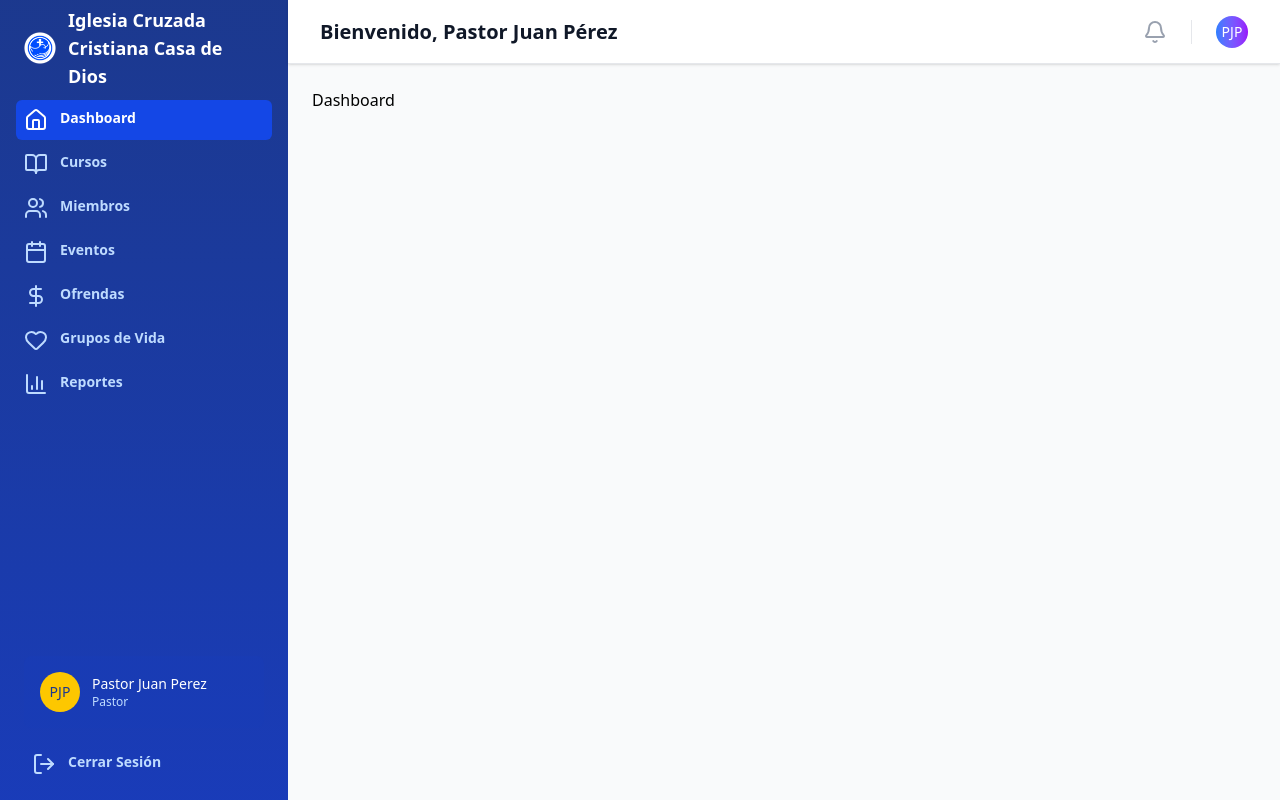
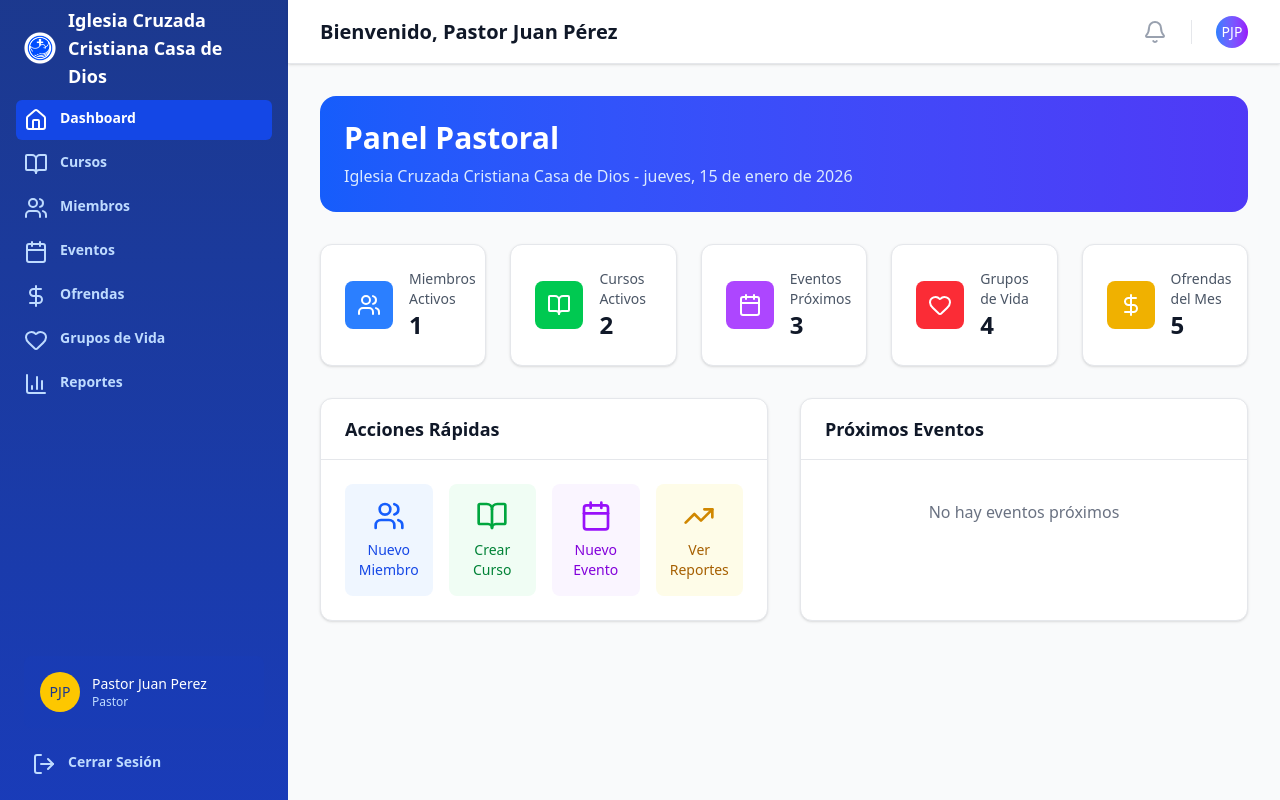
Before and after one commit to Sebastian14Vidales/church-app-ICC, a React (Vite) app in the folder frontend/: page / in a window 1280 px wide. Built offline with nearby package versions, Linux system fonts and the light colour scheme.

Commit message:
Enhance Dashboard layout with stats and quick actions; improve AppLayout styling

```diff
--- a/frontend/src/layouts/AppLayout.tsx
+++ b/frontend/src/layouts/AppLayout.tsx
@@ -9,7 +9,7 @@ export default function AppLayout() {
             <div className="flex-1 flex flex-col">
                 <Header />
                 <main className="flex-1 overflow-y-auto bg-gray-50">
-                    <div className='p-6'>
+                    <div className='px-4 sm:px-6 lg:px-8 py-8'>
                         <Outlet />
                     </div>
                 </main>
--- a/frontend/src/pages/Dashboard.tsx
+++ b/frontend/src/pages/Dashboard.tsx
@@ -1,6 +1,93 @@
+import { Users, BookOpen, Calendar, DollarSign, TrendingUp, Heart } from 'lucide-react';
+
 
 export default function Dashboard() {
+
+  const stats = [
+    { name: 'Miembros Activos', value: 1, icon: Users, color: 'bg-blue-500' },
+    { name: 'Cursos Activos', value: 2, icon: BookOpen, color: 'bg-green-500' },
+    { name: 'Eventos Próximos', value: 3, icon: Calendar, color: 'bg-purple-500' },
+    { name: 'Grupos de Vida', value: 4, icon: Heart, color: 'bg-red-500' },
+    { name: 'Ofrendas del Mes', value: 5, icon: DollarSign, color: 'bg-yellow-500' }
+
+  ];
+
   return (
-    <div>Dashboard</div>
+    <div className='space-y-8'>
+      <div className="bg-linear-to-r from-blue-600 to-indigo-600 rounded-2xl p-6 text-white">
+        <h1 className="text-3xl font-bold mb-2">
+          Panel Pastoral
+        </h1>
+        <p className="text-blue-100">
+          Iglesia Cruzada Cristiana Casa de Dios - {new Date().toLocaleDateString('es-ES', {
+            weekday: 'long',
+            year: 'numeric',
+            month: 'long',
+            day: 'numeric'
+          })}
+        </p>
+      </div>
+
+      {/* Stats */}
+      <div className="grid grid-cols-1 gap-6 sm:grid-cols-2 lg:grid-cols-3 xl:grid-cols-5">
+        {stats.map((stat) => (
+          <div key={stat.name} className="bg-white overflow-hidden shadow-sm rounded-xl border border-gray-200">
+            <div className="p-6">
+              <div className="flex items-center">
+                <div className={`shrink-0 p-3 rounded-lg ${stat.color}`}>
+                  <stat.icon className="h-6 w-6 text-white" />
+                </div>
+                <div className="ml-4">
+                  <p className="text-sm font-medium text-gray-600">{stat.name}</p>
+                  <p className="text-2xl font-bold text-gray-900">{stat.value}</p>
+                </div>
+              </div>
+            </div>
+          </div>
+        ))}
+      </div>
+
+      {/* Recent Activity */}
+      <div className="grid grid-cols-1 xl:grid-cols-2 gap-8">
+        {/* Quick Actions */}
+        <div className="bg-white shadow-sm rounded-xl border border-gray-200">
+          <div className="px-6 py-4 border-b border-gray-200">
+            <h3 className="text-lg font-semibold text-gray-900">Acciones Rápidas</h3>
+          </div>
+          <div className="p-6">
+            <div className="grid grid-cols-2 sm:grid-cols-4 gap-4">
+              <>
+                <button className="flex flex-col items-center p-4 bg-blue-50 rounded-lg hover:bg-blue-100 transition-colors">
+                  <Users className="h-8 w-8 text-blue-600 mb-2" />
+                  <span className="text-sm font-medium text-blue-700">Nuevo Miembro</span>
+                </button>
+                <button className="flex flex-col items-center p-4 bg-green-50 rounded-lg hover:bg-green-100 transition-colors">
+                  <BookOpen className="h-8 w-8 text-green-600 mb-2" />
+                  <span className="text-sm font-medium text-green-700">Crear Curso</span>
+                </button>
+                <button className="flex flex-col items-center p-4 bg-purple-50 rounded-lg hover:bg-purple-100 transition-colors">
+                  <Calendar className="h-8 w-8 text-purple-600 mb-2" />
+                  <span className="text-sm font-medium text-purple-700">Nuevo Evento</span>
+                </button>
+                <button className="flex flex-col items-center p-4 bg-yellow-50 rounded-lg hover:bg-yellow-100 transition-colors">
+                  <TrendingUp className="h-8 w-8 text-yellow-600 mb-2" />
+                  <span className="text-sm font-medium text-yellow-700">Ver Reportes</span>
+                </button>
+              </>
+            </div>
+          </div>
+        </div>
+
+        {/* Upcoming Events */}
+        <div className="bg-white shadow-sm rounded-xl border border-gray-200">
+          <div className="px-6 py-4 border-b border-gray-200">
+            <h3 className="text-lg font-semibold text-gray-900">Próximos Eventos</h3>
+          </div>
+          <div className="p-6">
+            <p className="text-gray-500 text-center py-4">No hay eventos próximos</p>
+          </div>
+        </div>
+      </div>
+    </div>
   )
 }
```
